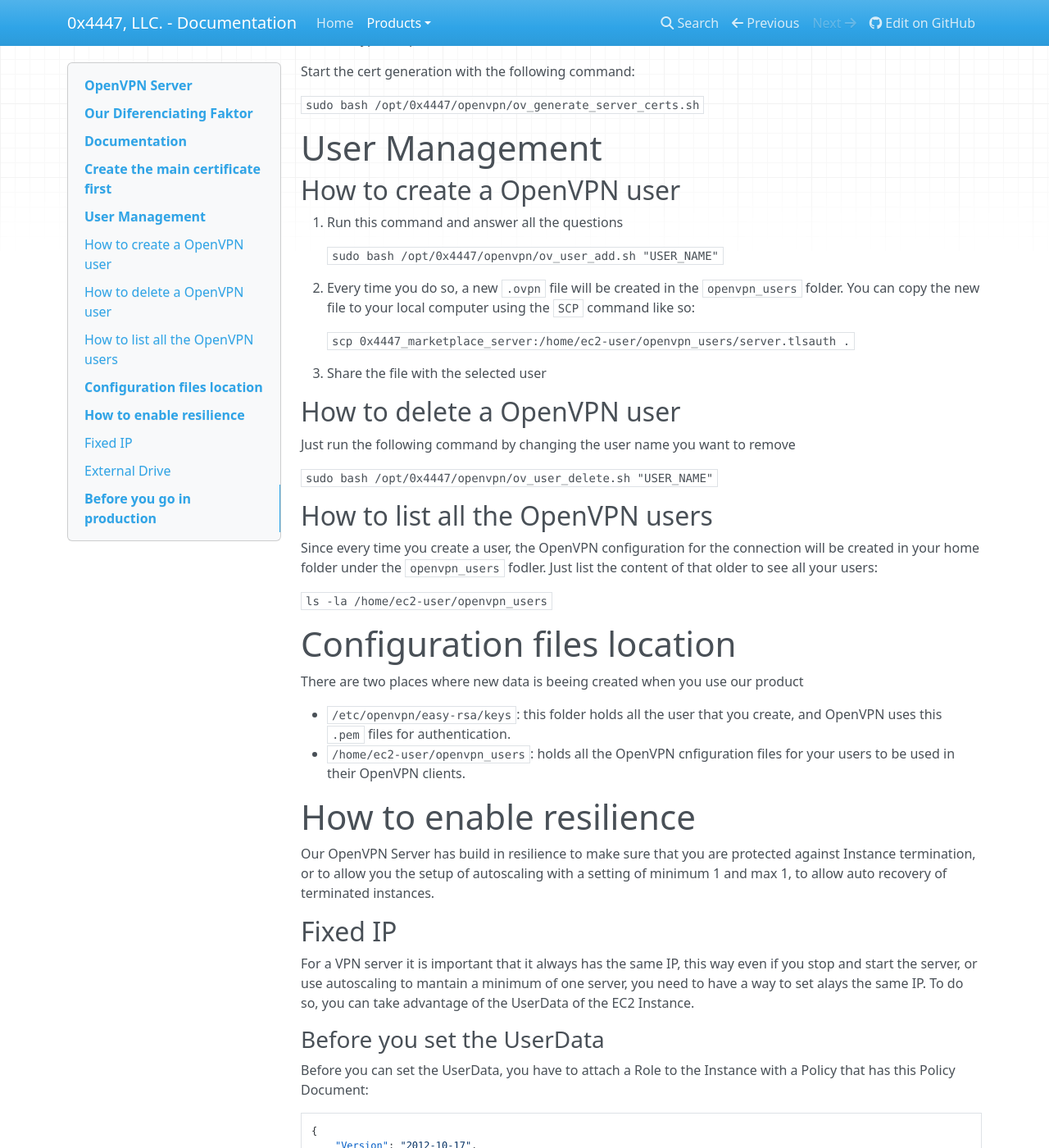
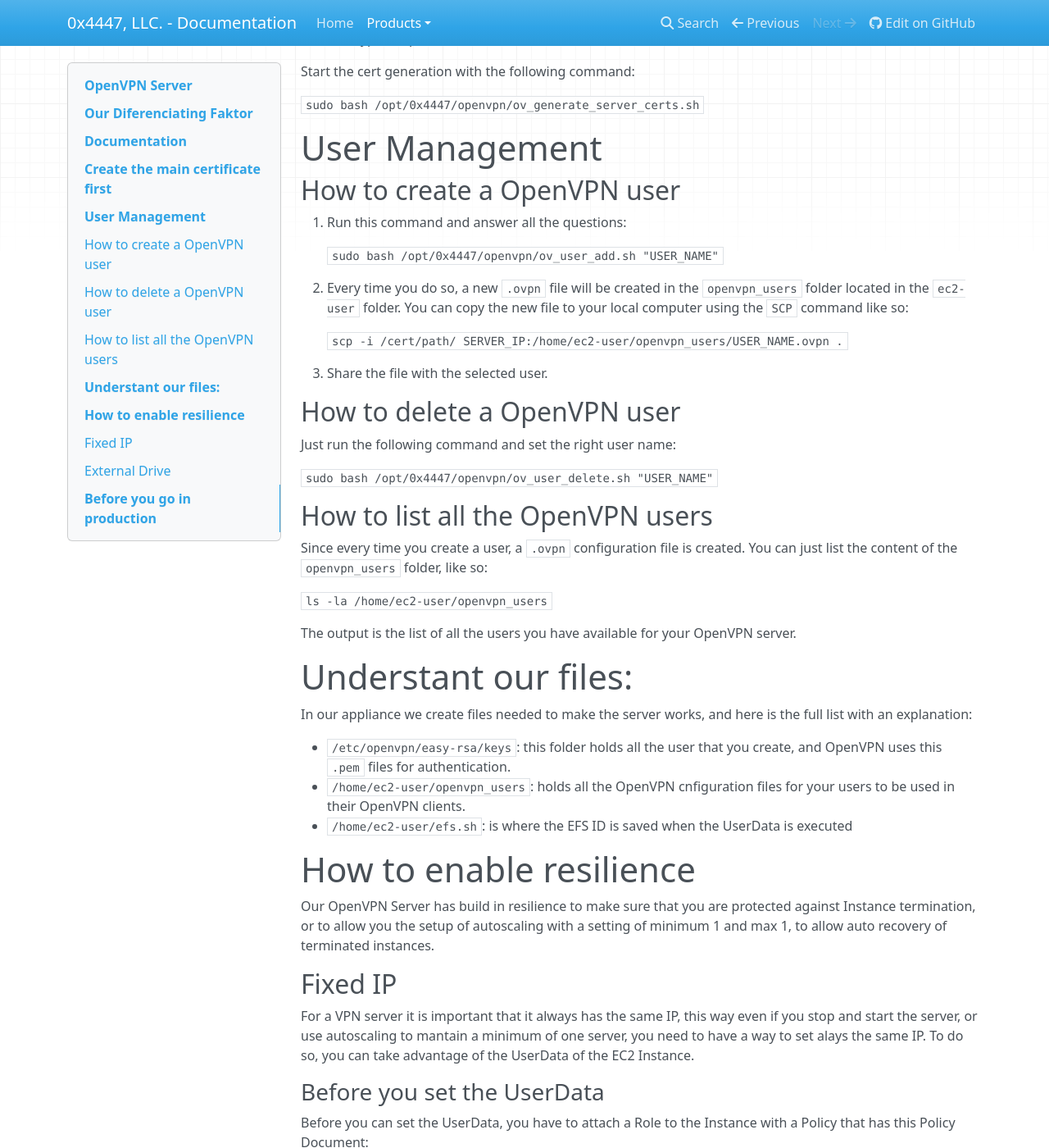
Before and after one commit to 0x4447-office/0x4447_webpage_documentation, an MkDocs documentation site: the page built from docs/products/openvpn-server.md, in a window 1280 px wide and 1400 px high, scrolled down 915 px. Shown: the whole window at 82% size. Built offline with MkDocs 1.6.1, drawn with Linux system fonts in a browser that asks for light colours; nearby versions of some CDN libraries.

Commit message:
Update openvpn-server.md

```diff
--- a/docs/products/openvpn-server.md
+++ b/docs/products/openvpn-server.md
@@ -35,34 +35,37 @@
 
 ## How to create a OpenVPN user
 
-1. Run this command and answer all the questions
+1. Run this command and answer all the questions:
 
 	`sudo bash /opt/0x4447/openvpn/ov_user_add.sh "USER_NAME"`
 
-2. Every time you do so, a new `.ovpn` file will be created in the `openvpn_users` folder.  You can copy the new file to your local computer using the `SCP` command like so:
+2. Every time you do so, a new `.ovpn` file will be created in the `openvpn_users` folder located in the `ec2-user` folder.  You can copy the new file to your local computer using the `SCP` command like so:
 
-	`scp 0x4447_marketplace_server:/home/ec2-user/openvpn_users/server.tlsauth .`
+	`scp -i /cert/path/ SERVER_IP:/home/ec2-user/openvpn_users/USER_NAME.ovpn .`
 
-3. Share the file with the selected user
+3. Share the file with the selected user.
 
 ## How to delete a OpenVPN user
 
-Just run the following command by changing the user name you want to remove
+Just run the following command and set the right user name:
 
 `sudo bash /opt/0x4447/openvpn/ov_user_delete.sh "USER_NAME"`
 
 ## How to list all the OpenVPN users
 
-Since every time you create a user, the OpenVPN configuration for the connection will be created in your home folder under the `openvpn_users` fodler. Just list the content of that older to see all your users:
+Since every time you create a user, a `.ovpn` configuration file is created. You can just list the content of the `openvpn_users` folder, like so:
 
 ` ls -la /home/ec2-user/openvpn_users`
 
-# Configuration files location
+The output is the list of all the users you have available for your OpenVPN server.
 
-There are two places where new data is beeing created when you use our product
+# Understant our files:
+
+In our appliance we create files needed to make the server works, and here is the full list with an explanation:
 
 - `/etc/openvpn/easy-rsa/keys`: this folder holds all the user that you create, and OpenVPN uses this `.pem` files for authentication.
 - `/home/ec2-user/openvpn_users`: holds all the OpenVPN cnfiguration files for your users to be used in their OpenVPN clients.
+- `/home/ec2-user/efs.sh`: is where the EFS ID is saved when the UserData is executed
 
 # How to enable resilience
 
```
